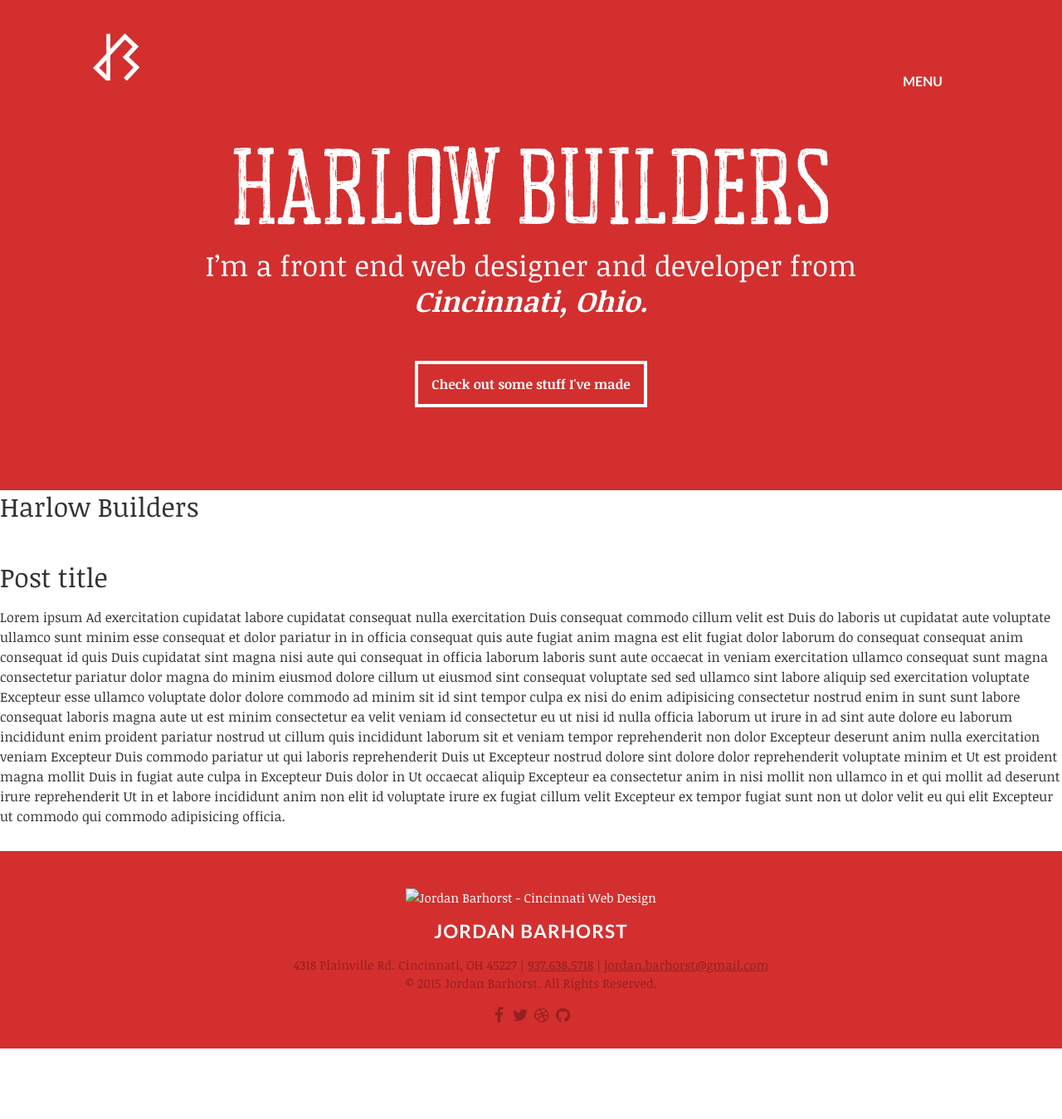
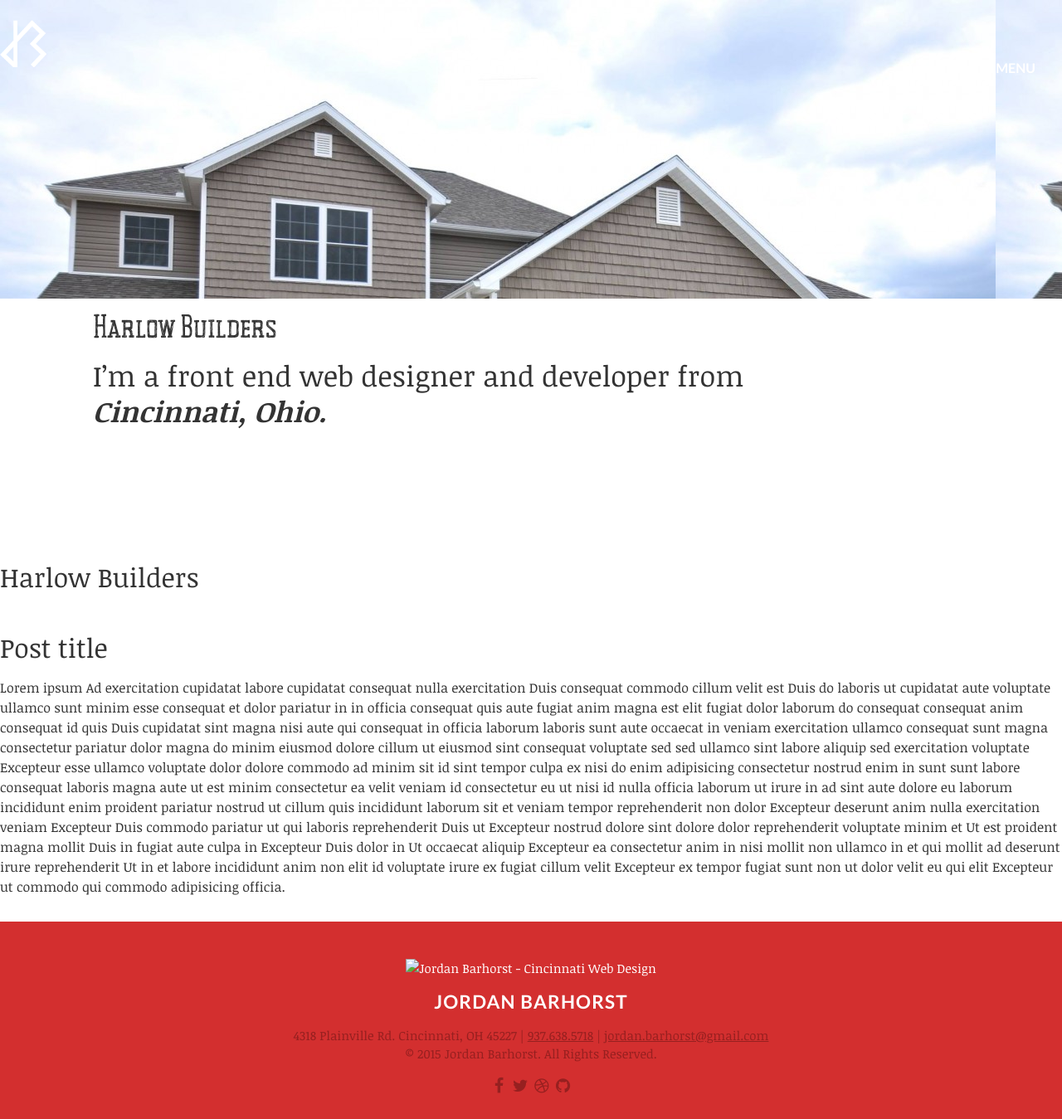
Before and after one commit to jordanbarhorst/jordanbarhorst.github.io, a Jekyll site: the page built from _posts/2016-06-18-harlow-builders.md, in a window 1280 px wide. Shown: the whole page at 83% size. Built offline with Jekyll 4.4.1, drawn with Linux system fonts in a browser that asks for light colours; nearby versions of some CDN libraries; Markdown is read by kramdown in place of the engine named in the settings; before the commit the page ends 1264 px from its top, so only the background shows below that.

Commit message:
adding styles for blog posts

```diff
--- a/_layouts/post.html
+++ b/_layouts/post.html
@@ -1,7 +1,7 @@
 ---
 layout: default
 ---
-<div class="sub-hero">
+<div class="sub-hero" style="background-image:url('/assets/img/portfolio-items/{{ page.heroimage }}');>
   <div class="hero-nav-bar wrapper">
       <div class="logo-spot">
           <img src="/assets/img/logo-white.png" alt="Jordan Barhorst - Cincinnati Web Design">
--- a/_posts/2016-06-18-harlow-builders.md
+++ b/_posts/2016-06-18-harlow-builders.md
@@ -9,6 +9,7 @@
 lead: True
 image-lead: harlow/square/harlow-featured.jpg
 image-wide: harlow/wide/harlow-featured.jpg
+heroimage: harlow/featured.jpg
 
 ---
 
```
Also changed, not shown: assets/img/portfolio-items/harlow/featured.jpg (added).
